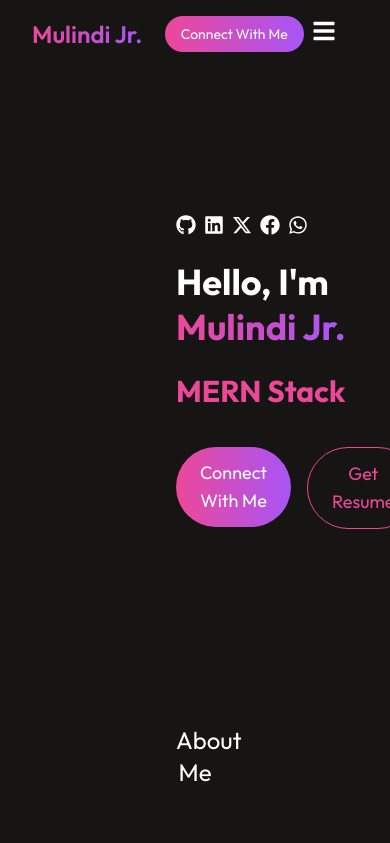
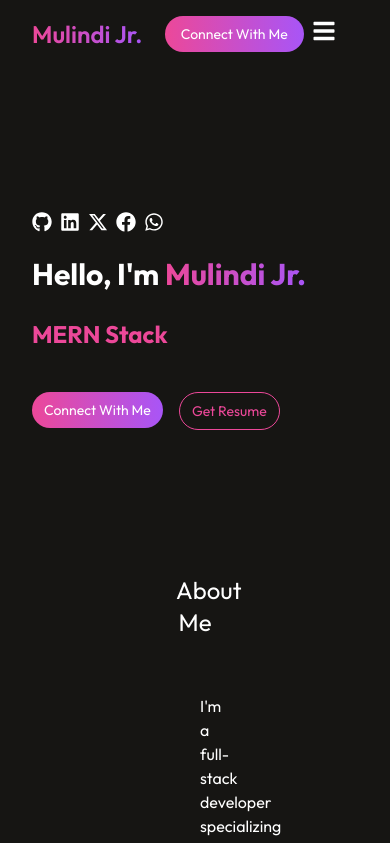
Before and after one commit to mulindijr/Portfolio, a React (Vite) app: page / in a window 390 px wide. Shown: the top 843 px of the page. Built offline with nearby package versions, Linux system fonts and the light colour scheme.

Commit message:
reduce margins and paddings, hide hero section image for mobile responsiveness

```diff
--- a/src/components/Hero.jsx
+++ b/src/components/Hero.jsx
@@ -7,7 +7,7 @@ import { Link } from 'react-scroll';
 
 const Hero = () => {
   return (
-    <div id='home' className="flex items-center justify-around pt-36 mx-44 mb-48">
+    <div id='home' className="flex flex-col mx-8 pt-36 mb-36 sm:flex-row sm:items-center sm:justify-around sm:pt-36 sm:mx-44 sm:mb-48">
       <div className="flex flex-col space-y-6">
 
         <div className="flex space-x-2 text-xl">
@@ -28,10 +28,10 @@ const Hero = () => {
           </a>
         </div>
 
-        <h1 className="text-4xl font-bold leading-tight">
+        <h1 className="text-3xl sm:text-4xl font-bold leading-tight">
           Hello, I'm <span className="bg-gradient-to-r from-pink-500 to-purple-500 bg-clip-text text-transparent">Mulindi Jr.</span>
         </h1>
-        <div className="text-3xl font-bold text-pink-500 font-outfit" style={{ height: '50px' }} >
+        <div className="text-2xl sm:text-3xl font-bold text-pink-500 font-outfit" style={{ height: '50px' }} >
           <Typewriter
             words={['Fullstack Developer 💻', 'MERN Stack Engineer 🌐', 'Tech Enthusiast 🚀', 'Cross-Platform Dev 📱']}
             loop={Infinity}
@@ -43,19 +43,19 @@ const Hero = () => {
 
         <div className="flex space-x-4">
           <Link to="contact" smooth={true} duration={1500} spy={true} offset={-100}>
-            <button className="py-3 px-6 rounded-full bg-gradient-to-r from-pink-500 to-purple-500 hover:bg-gradient-to-l hover:from-red-500 hover:to-green-500 transition text-white text-lg">
+            <button className="py-2 px-3 sm:py-3 sm:px-6 text-sm rounded-full bg-gradient-to-r from-pink-500 to-purple-500 hover:bg-gradient-to-l hover:from-red-500 hover:to-green-500 transition text-white sm:text-lg">
               Connect With Me
             </button>
           </Link>
           <a href="Mulindi.pdf" download = "Mulindi.pdf">
-            <button className="py-3 px-6 rounded-full border border-pink-500 text-pink-500 hover:bg-pink-500 hover:text-white text-lg">
+            <button className="py-2 px-3 text-sm sm:py-3 sm:px-6 rounded-full border border-pink-500 text-pink-500 hover:bg-pink-500 hover:text-white sm:text-lg">
               Get Resume
             </button>
           </a>
         </div>
       </div>
 
-      <div className='flex items-center justify-center shadow-custom-white rounded-full h-[320px] w-[320px] ml-[100px]'>
+      <div className='hidden sm:flex items-center justify-center shadow-custom-white rounded-full h-[320px] w-[320px] ml-[100px]'>
         <img
           src={Profile}
           alt="Mulindi Jr."
```
